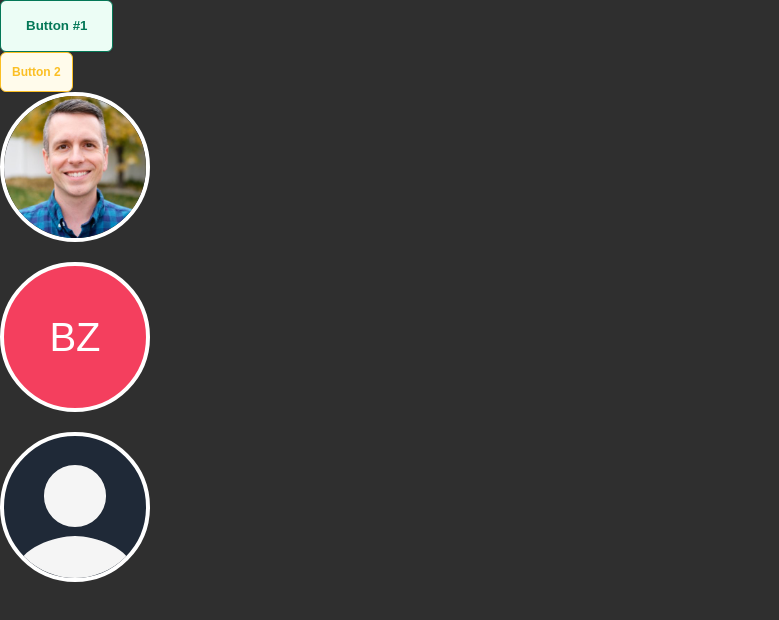
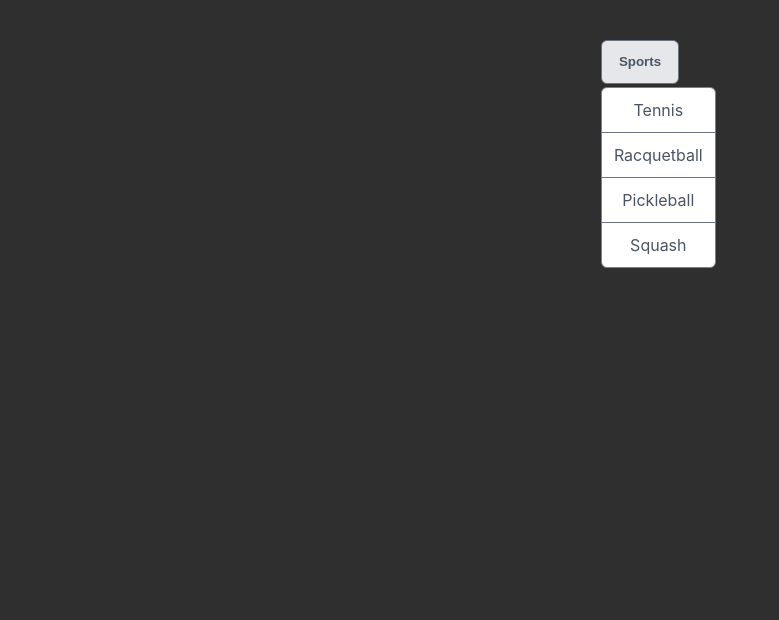
Before and after one commit to Nicolas7Chaves/advanced-react, a React (Create React App) app: page / in a window 1280 px wide. Shown: the top 620 px of the page, without its empty margins (0-779 px from the left). Built offline with nearby package versions, Linux system fonts and the light colour scheme.

Commit message:
sort folders and add menu dropdown exercise

```diff
--- a/src/App.js
+++ b/src/App.js
@@ -1,17 +1,13 @@
-import ButtonApp from './Reusability/ButtonApp';
 import './App.css';
-import Avatar from './Reusability/Avatar';
-import bob from './Reusability/images/bob.jpg';
+import Menu from './Reusability/Menu/Menu';
 
 function App() {
   return (
     <>
-      <ButtonApp />
-      <Avatar src={bob} alt="Bob" />
-      <br />
-      <Avatar>BZ</Avatar>
-      <br />
-      <Avatar />
+      <Menu
+        buttonText="Sports"
+        items={["Tennis", "Racquetball", "Pickleball", "Squash"]}
+      />
     </>
   );
 }
--- /dev/null
+++ b/src/Reusability/Menu/Menu.js
@@ -0,0 +1,18 @@
+import { useState } from 'react'
+import MenuButton from './MenuButton'
+import MenuDropdown from './MenuDropdown'
+import '../styles.scss'
+
+export default function Menu({ buttonText = "Menu", items }) {
+    const [open, setOpen] = useState(true)
+
+    function toggle() {
+        setOpen(prevOpen => !prevOpen)
+    }
+    return (
+        <div className='menu'>
+            <MenuButton buttonText={buttonText} onClick={toggle}></MenuButton>
+            {open && <MenuDropdown items={items} />}
+        </div>
+    )
+}
--- /dev/null
+++ b/src/Reusability/Menu/MenuButton.js
@@ -0,0 +1,11 @@
+import '../styles.scss'
+import Button from '../Button/Button'
+
+export default function MenuButton({buttonText, onClick}) {
+
+    return (
+        <>
+            <Button onClick={onClick}>{buttonText}</Button>
+        </>
+    )
+}
--- /dev/null
+++ b/src/Reusability/Menu/MenuDropdown.js
@@ -0,0 +1,14 @@
+import '../styles.scss'
+
+export default function MenuDropdown({ items }) {
+
+    return (
+        <div className='menu-dropdown'>
+            {items.map(item =>
+                <div className='menu-item' key={item}>
+                    {item}
+                </div>
+            )}
+        </div>
+    )
+}
--- a/src/Reusability/styles.scss
+++ b/src/Reusability/styles.scss
@@ -2,74 +2,96 @@
     box-sizing: border-box;
 }
 
-:root {
-    --navy: #1F2937;
-    --pink: #DA6AEC;
-    --red: #F43F5E;
-    --blue: #2F74DC;
-    --green: #22CD90;
+body {
+    background-color: #2f2f2f;
+    height: 100vh;
+    margin: 0;
+    padding: 0;
+    display: flex;
+    justify-content: center;
+    margin-top: 40px;
+    font-family: Inter;
 }
 
-body {
-    background-color: #2F2F2F;
+button {
+    background-color: #E5E7EB;
+    color: #4B5563;
+    border: 1px solid #6B7280;
+    box-shadow: 0px 1px 2px rgba(0, 0, 0, 0.05);
+    cursor: pointer;
+    font-weight: 700;
+    padding: 9px 17px;
+    border-radius: 6px;
+    line-height: 24px;
+    display: flex;
+    align-items: center;
 }
 
-.avatar {
-    height: 150px;
-    width: 150px;
-    border-radius: 50%;
-    overflow: hidden;
-    display: flex;
-    align-items: center;
-    justify-content: center;
-    border: .3rem solid white;
+button:focus {
+    outline: none;
 }
 
-.avatar > img {
-    width: 100%;
+button.button-sm {
+    padding: 7px 11px;
+    font-size: 12px;
 }
 
-.avatar-letters {
-    background-color: #F43F5E;
-    color: white;
-    display: flex;
-    align-items: center;
-    justify-content: center;
-    font-size: 2.5rem;
-    font-family: 'Karla', sans-serif;
+button.button-lg {
+    padding: 13px 25px;
 }
 
-.avatar-icon {
-    background-color: #1F2937;
+button.button-success {
+    color: #047857;
+    background-color: #ECFDF5;
+    border-color: #047857;
 }
 
-.avatar > svg {
-    height: 100%;
-    width: 100%;
-    transform: translateY(20px);
-    color: whitesmoke;
+button.button-warning {
+    color: #FBBF24;
+    background-color: #FFFBEB;
+    border-color: #FBBF24;
 }
 
-/*
-Classes below will help with rendering random
-background colors for the extra credit
-*/
-.navy {
-    background-color: #1F2937;
+button.button-danger {
+    color: #F87171;
+    background-color: #FEF2F2;
+    border-color: #F87171;
 }
 
-.pink {
-    background-color: #DA6AEC;
+.menu {
+    position: relative;
+    display: inline-block;
 }
 
-.red {
-    background-color: #F43F5E;
+.menu-button {
+    background-color: white;
 }
 
-.blue {
-    background-color: #2F74DC;
+.menu-dropdown {
+    position: absolute;
+    left: 0;
+    margin-top: 3px;
+    background-color: white;
+    border: 1px solid gray;
+    border-radius: 6px;
+    background-color: white;
 }
 
-.green {
-    background-color: #22CD90;
+.menu-item {
+    color: #4B5563;
+    padding: .75rem;
+    cursor: pointer;
+    min-width: 100px;
+    display: flex;
+    justify-content: center;
+    align-items: center;
+    user-select: none;
 }
+
+.menu-item:hover {
+    background-color: whitesmoke;
+}
+
+.menu-item:not(:last-child) {
+    border-bottom: 1px solid #6B7280;
+}
```
Also changed, not shown: src/AppAvatar.js (added, +19 -0 lines), src/Reusability/Button/Button.js (renamed from src/Reusability/Button.js), src/Reusability/Button/ButtonApp.js (renamed from src/Reusability/ButtonApp.js).
